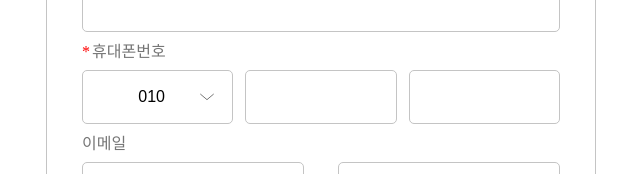
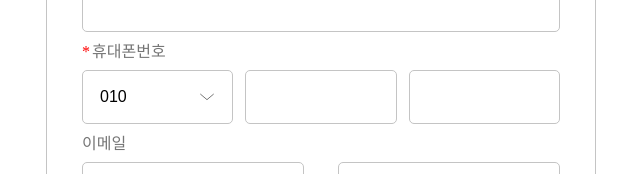
Before and after one commit to haron-lee/all-markets, a React (Create React App) app: page /signup in a window 1280 px wide. Shown: the part 722-896 px from the top of the page, without its empty margins (319-959 px from the left). Built offline with nearby package versions, Linux system fonts and the light colour scheme; a web font is replaced by a local one; what recoil-persist would draw is missing.

Commit message:
Design: text-align, error border color props 추가

```diff
--- a/src/Components/common/SignupInput.tsx
+++ b/src/Components/common/SignupInput.tsx
@@ -6,7 +6,7 @@ import up from '../../assets/icons/icon-up-arrow.svg';
 import down from '../../assets/icons/icon-down-arrow.svg';
 
 type SignupInputProps = React.InputHTMLAttributes<HTMLInputElement> & {
-  type?: 'text' | 'password' | 'tel' | 'button' | undefined;
+  type?: 'text' | 'password' | 'tel' | 'button' | 'number' | undefined;
   value?: string | (readonly string[] & string) | undefined;
   label?: string;
   $checked?: boolean;
@@ -14,6 +14,8 @@ type SignupInputProps = React.InputHTMLAttributes<HTMLInputElement> & {
   $up?: boolean;
   $arrow?: boolean;
   $star?: boolean;
+  $warning?: boolean;
+  $center?: boolean;
 };
 
 const SignupInput = (props: SignupInputProps) => {
@@ -52,6 +54,8 @@ type StyledInputProps = {
   $checkIcon?: boolean;
   $up?: boolean;
   $arrow?: boolean;
+  $warning?: boolean;
+  $center?: boolean;
 };
 
 const SignupInputStyle = styled.input<StyledInputProps>`
@@ -60,7 +64,9 @@ const SignupInputStyle = styled.input<StyledInputProps>`
   width: 100%;
   padding: 17px;
   padding-right: 29px;
-  border: 1px solid var(--border);
+  text-align: ${(props) => (props.$center ? 'center' : 'start')};
+  border: ${(props) =>
+    props.$warning ? '1px solid var(--error)' : '1px solid var(--border)'};
   border-radius: 5px;
   font-size: 16px;
   background-color: #fff;
```
